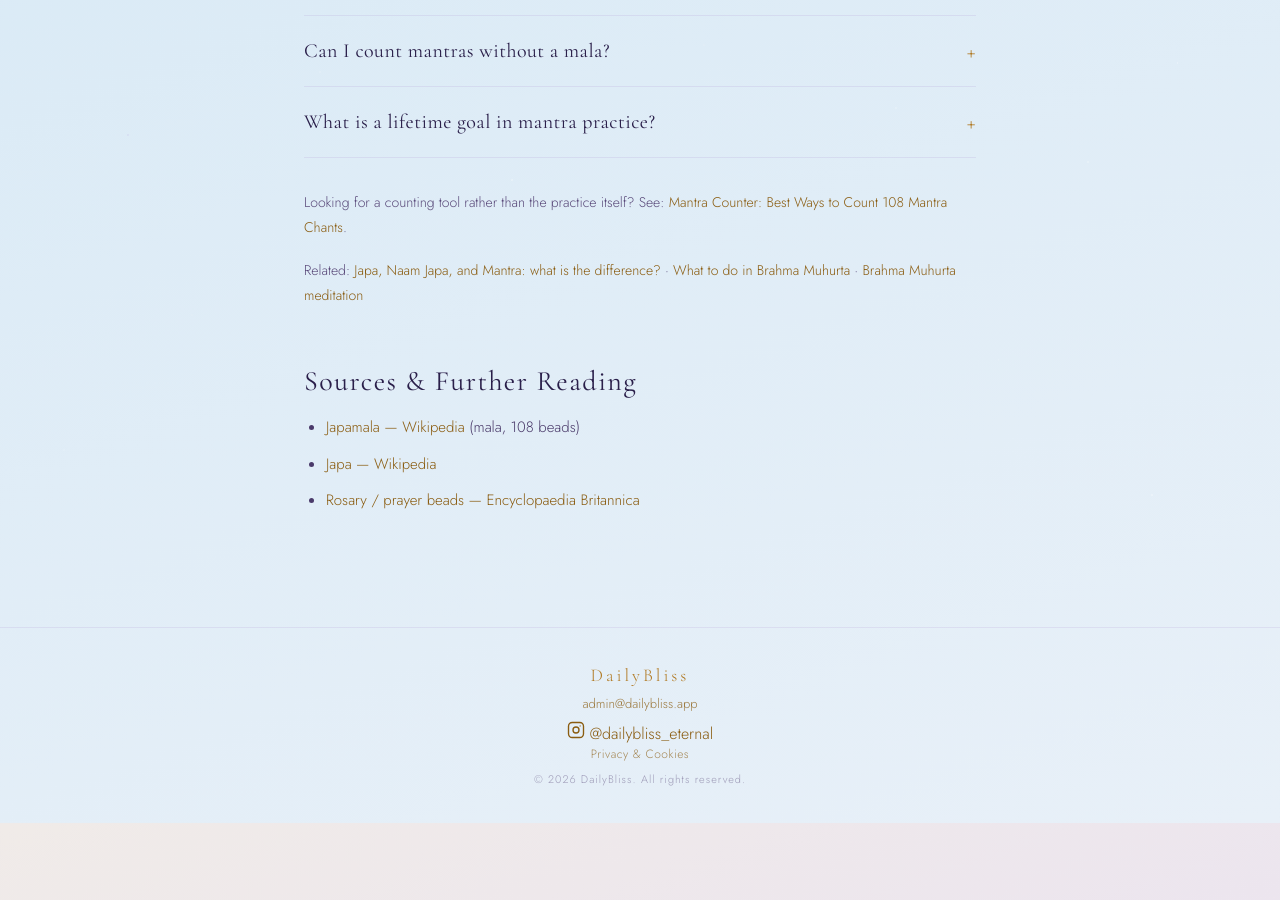
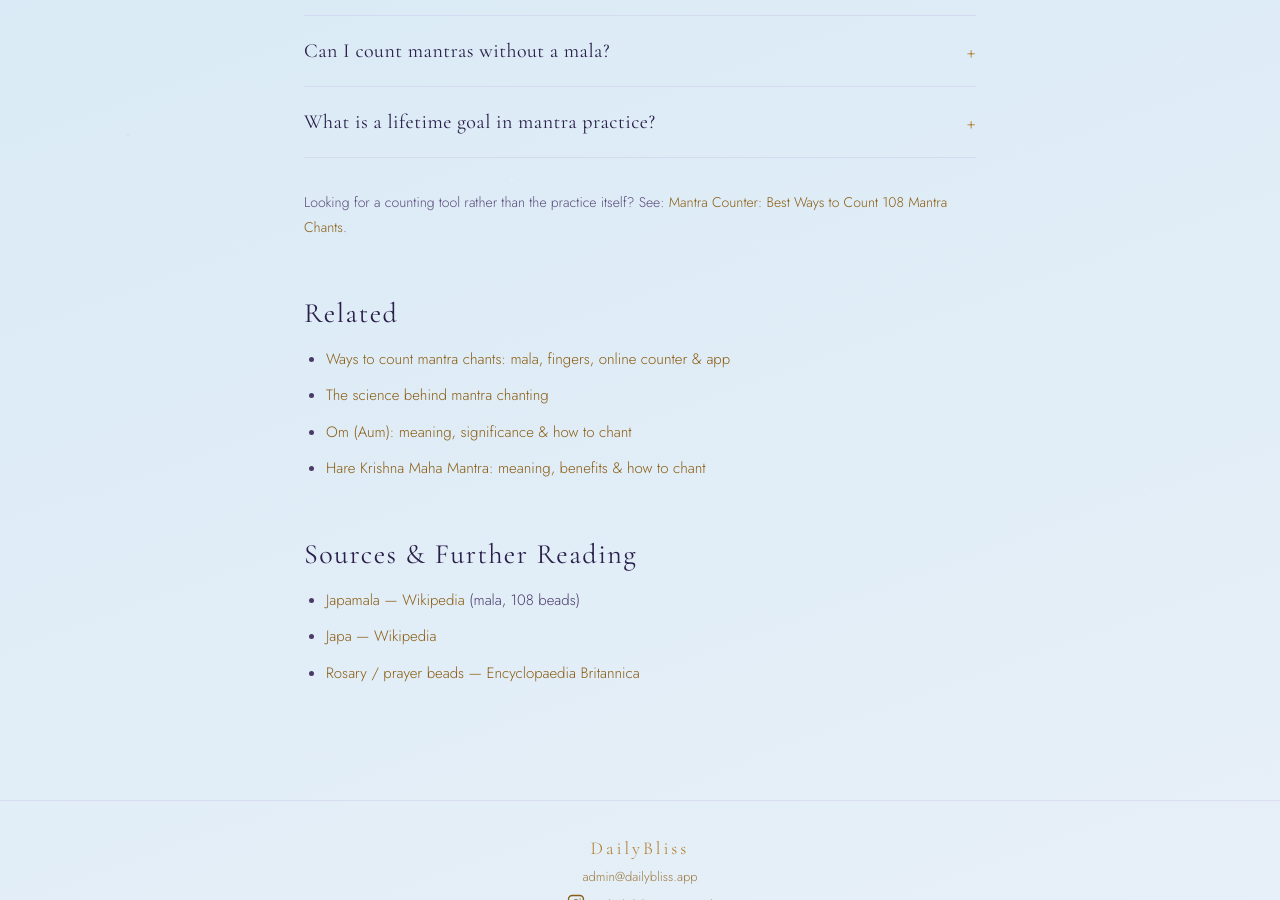
Before and after one commit to dailybliss/dailybliss.github.io, a Jekyll site: the page built from blog/how-to-count-mantras.html, in a window 1280 px wide and 900 px high, scrolled down 3056 px. Built offline with Jekyll 4.4.1, drawn with Linux system fonts in a browser that asks for light colours; before the commit the page ends 3879 px from its top, so only the background shows below that.

Commit message:
Update how-to-count-mantras.html

```diff
--- a/blog/how-to-count-mantras.html
+++ b/blog/how-to-count-mantras.html
@@ -157,11 +157,15 @@ last_modified_at: 2026-07-01
     <a href="{{ '/blog/mantra-counter-online/' | relative_url }}">Mantra Counter: Best Ways to Count 108 Mantra Chants</a>.
   </p>
 
-  <p style="font-size:14px; color:var(--subtle);">
-    Related: <a href="{{ '/blog/japa-naam-japa-mantra-difference/' | relative_url }}">Japa, Naam Japa, and Mantra: what is the difference?</a>
-    · <a href="{{ '/blog/brahma-muhurta-practices/' | relative_url }}">What to do in Brahma Muhurta</a>
-    · <a href="{{ '/blog/brahma-muhurta-meditation/' | relative_url }}">Brahma Muhurta meditation</a>
-  </p>
+<div style="margin-top:32px;">
+  <h2>Related</h2>
+  <ul>
+    <li><a href="{{ '/blog/mantra-counter-online/' | relative_url }}">Ways to count mantra chants: mala, fingers, online counter &amp; app</a></li>
+    <li><a href="{{ '/blog/science-of-mantra-chanting/' | relative_url }}">The science behind mantra chanting</a></li>
+    <li><a href="{{ '/blog/om-aum-mantra/' | relative_url }}">Om (Aum): meaning, significance &amp; how to chant</a></li>
+    <li><a href="{{ '/blog/hare-krishna-maha-mantra/' | relative_url }}">Hare Krishna Maha Mantra: meaning, benefits &amp; how to chant</a></li>
+  </ul>
+</div>
 
   <div style="margin-top:32px;">
   <h2>Sources &amp; Further Reading</h2>
```
